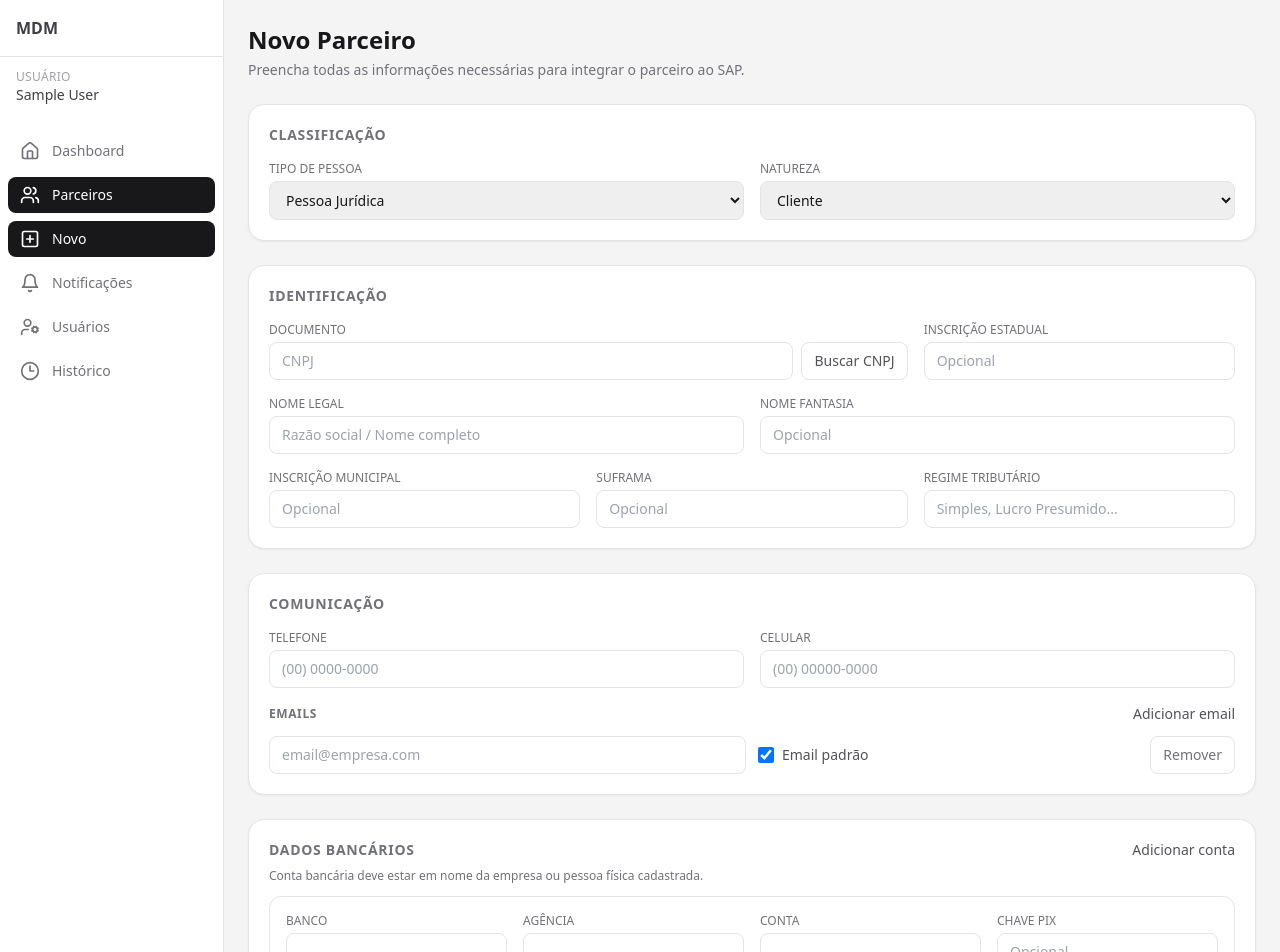
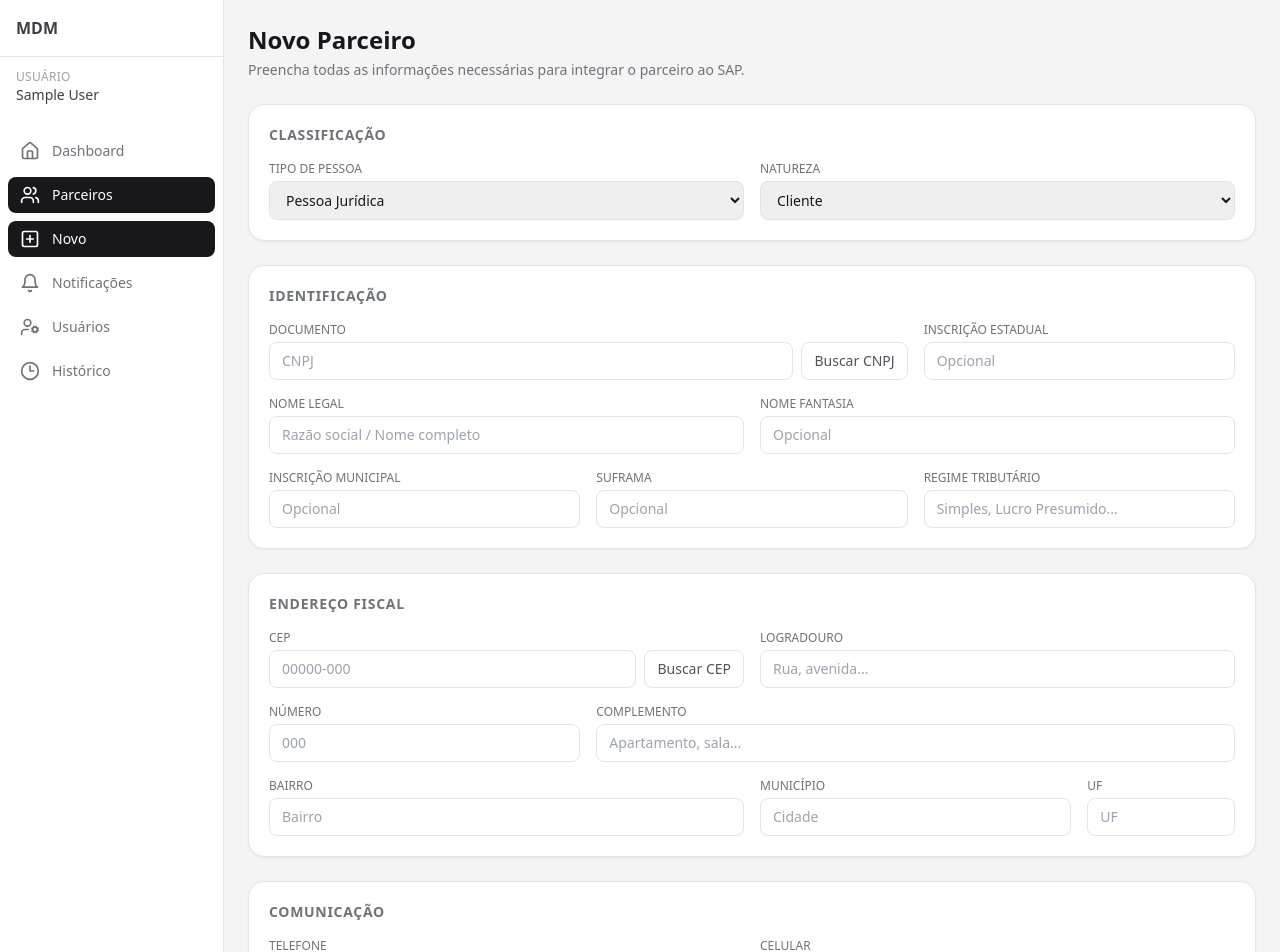
Before and after one commit to ocaiomurillo/mdm-platform, a Next.js app in the folder mdm-platform/apps/web/: page /partners/new in a window 1280 px wide. Shown: the top 952 px of the page. Built offline with nearby package versions, Linux system fonts and the light colour scheme; sample sign-in values are in the browser's storage.

Commit message:
feat: restore partner address lookup

```diff
--- a/mdm-platform/apps/web/src/app/(protected)/partners/new/page.tsx
+++ b/mdm-platform/apps/web/src/app/(protected)/partners/new/page.tsx
@@ -121,6 +121,17 @@ type LookupResult = {
   inscricao_estadual?: string;
 };
 
+type ViaCepResponse = {
+  cep?: string;
+  logradouro?: string;
+  complemento?: string;
+  bairro?: string;
+  localidade?: string;
+  uf?: string;
+  ibge?: string;
+  erro?: boolean;
+};
+
 const natureMatches = (natureza: string, targets: Array<'cliente' | 'fornecedor'>) => {
   return targets.some((target) => natureza === target || natureza === 'ambos');
 };
@@ -130,6 +141,8 @@ export default function NewPartner() {
   const [docLoading, setDocLoading] = useState(false);
   const [docError, setDocError] = useState<string | null>(null);
   const [submitError, setSubmitError] = useState<string | null>(null);
+  const [cepLoading, setCepLoading] = useState(false);
+  const [cepError, setCepError] = useState<string | null>(null);
 
   const {
     register,
@@ -174,37 +187,106 @@ export default function NewPartner() {
   const requiresFornecedor = useMemo(() => natureMatches(natureza, ['fornecedor']), [natureza]);
   const requiresCliente = useMemo(() => natureMatches(natureza, ['cliente']), [natureza]);
 
+  const setFieldIfEmpty = <K extends keyof FormValues>(
+    field: K,
+    value: FormValues[K],
+    options?: { shouldValidate?: boolean; shouldDirty?: boolean; shouldTouch?: boolean }
+  ) => {
+    if (value === undefined || value === null) {
+      return;
+    }
+
+    if (typeof value === "string" && !value.trim()) {
+      return;
+    }
+
+    const currentValue = watch(field);
+    const isEmpty =
+      currentValue === undefined ||
+      currentValue === null ||
+      (typeof currentValue === "string" ? !currentValue.trim() : false);
+
+    if (isEmpty) {
+      setValue(field, value, options);
+    }
+  };
+
   const applyLookupData = (data: LookupResult) => {
     if (!data) return;
     if (data.nome) {
-      setValue("nome_legal", data.nome, { shouldValidate: true });
+      setFieldIfEmpty("nome_legal", data.nome, { shouldValidate: true });
       if (tipoPessoa === "PF") {
-        setValue("contato_nome", data.nome, { shouldValidate: true });
+        setFieldIfEmpty("contato_nome", data.nome, { shouldValidate: true });
       }
     }
     if (data.email) {
-      replaceEmails([{ endereco: data.email, padrao: true }]);
-      setValue("contato_email", data.email, { shouldValidate: true });
+      const emailEntries = watch("comunicacao_emails");
+      const hasEmail = emailEntries?.some((entry) => entry?.endereco && entry.endereco.trim());
+      if (!hasEmail) {
+        replaceEmails([{ endereco: data.email, padrao: true }]);
+      }
+      setFieldIfEmpty("contato_email", data.email, { shouldValidate: true });
     }
     if (data.telefone) {
-      setValue("telefone", data.telefone);
-      if (!watch("contato_fone")) {
-        setValue("contato_fone", data.telefone);
-      }
+      setFieldIfEmpty("telefone", data.telefone);
+      setFieldIfEmpty("contato_fone", data.telefone);
     }
     if (data.inscricao_estadual) {
-      setValue("ie", data.inscricao_estadual);
+      setFieldIfEmpty("ie", data.inscricao_estadual);
     }
     if (data.endereco) {
       const { cep, logradouro, numero, complemento, bairro, municipio, municipio_ibge, uf } = data.endereco;
-      if (cep) setValue("cep", cep, { shouldValidate: true });
-      if (logradouro) setValue("logradouro", logradouro, { shouldValidate: true });
-      if (numero) setValue("numero", `${numero}`, { shouldValidate: true });
-      if (complemento) setValue("complemento", complemento);
-      if (bairro) setValue("bairro", bairro, { shouldValidate: true });
-      if (municipio) setValue("municipio", municipio.toUpperCase(), { shouldValidate: true });
-      if (municipio_ibge) setValue("municipio_ibge", `${municipio_ibge}`);
-      if (uf) setValue("uf", `${uf}`.toUpperCase().slice(0, 2), { shouldValidate: true });
+      if (cep) setFieldIfEmpty("cep", cep, { shouldValidate: true });
+      if (logradouro) setFieldIfEmpty("logradouro", logradouro, { shouldValidate: true });
+      if (numero) setFieldIfEmpty("numero", `${numero}`, { shouldValidate: true });
+      if (complemento) setFieldIfEmpty("complemento", complemento);
+      if (bairro) setFieldIfEmpty("bairro", bairro, { shouldValidate: true });
+      if (municipio) setFieldIfEmpty("municipio", municipio.toUpperCase(), { shouldValidate: true });
+      if (municipio_ibge) setFieldIfEmpty("municipio_ibge", `${municipio_ibge}`);
+      if (uf) setFieldIfEmpty("uf", `${uf}`.toUpperCase().slice(0, 2), { shouldValidate: true });
+    }
+  };
+
+  const handleLookupCep = async () => {
+    const cepValue = watch("cep") || "";
+    if (!cepValue.trim()) {
+      setCepError(null);
+      return;
+    }
+
+    if (!validateCEP(cepValue)) {
+      setCepError("Informe um CEP válido para buscar.");
+      return;
+    }
+
+    setCepError(null);
+    setCepLoading(true);
+
+    try {
+      const digits = onlyDigits(cepValue);
+      const response = await axios.get<ViaCepResponse>(`https://viacep.com.br/ws/${digits}/json/`);
+      const data = response.data;
+
+      if (!data || data.erro) {
+        setCepError("CEP não encontrado.");
+        return;
+      }
+
+      applyLookupData({
+        endereco: {
+          cep: data.cep,
+          logradouro: data.logradouro,
+          complemento: data.complemento,
+          bairro: data.bairro,
+          municipio: data.localidade,
+          municipio_ibge: data.ibge,
+          uf: data.uf
+        }
+      });
+    } catch (error) {
+      setCepError("Não foi possível buscar o CEP.");
+    } finally {
+      setCepLoading(false);
     }
   };
 
@@ -436,7 +518,94 @@ export default function NewPartner() {
             </div>
           </section>
 
-          {/* remaining sections unchanged */}          <section className="rounded-2xl border border-zinc-200 bg-white p-5 shadow-sm">
+          <section className="rounded-2xl border border-zinc-200 bg-white p-5 shadow-sm">
+            <h2 className="text-sm font-semibold uppercase tracking-wider text-zinc-500">Endereço fiscal</h2>
+            <div className="mt-4 grid gap-4 md:grid-cols-6">
+              <div className="md:col-span-3">
+                <label className="mb-1 block text-xs font-medium uppercase text-zinc-500">CEP</label>
+                <div className="flex gap-2">
+                  <input
+                    {...register("cep")}
+                    onBlur={handleLookupCep}
+                    placeholder="00000-000"
+                    className="flex-1 rounded-lg border border-zinc-200 px-3 py-2 text-sm"
+                  />
+                  <button
+                    type="button"
+                    onClick={handleLookupCep}
+                    disabled={cepLoading}
+                    className="rounded-lg border border-zinc-200 px-3 py-2 text-sm font-medium text-zinc-600 transition-colors disabled:cursor-not-allowed disabled:opacity-60 hover:border-zinc-300 hover:bg-zinc-50"
+                  >
+                    {cepLoading ? "Buscando..." : "Buscar CEP"}
+                  </button>
+                </div>
+                {renderError("cep")}
+                {cepError && <p className="mt-1 text-sm text-red-600">{cepError}</p>}
+              </div>
+              <div className="md:col-span-3">
+                <label className="mb-1 block text-xs font-medium uppercase text-zinc-500">Logradouro</label>
+                <input
+                  {...register("logradouro")}
+                  className="w-full rounded-lg border border-zinc-200 px-3 py-2 text-sm"
+                  placeholder="Rua, avenida..."
+                />
+                {renderError("logradouro")}
+              </div>
+            </div>
+            <div className="mt-4 grid gap-4 md:grid-cols-6">
+              <div className="md:col-span-2">
+                <label className="mb-1 block text-xs font-medium uppercase text-zinc-500">Número</label>
+                <input
+                  {...register("numero")}
+                  className="w-full rounded-lg border border-zinc-200 px-3 py-2 text-sm"
+                  placeholder="000"
+                />
+                {renderError("numero")}
+              </div>
+              <div className="md:col-span-4">
+                <label className="mb-1 block text-xs font-medium uppercase text-zinc-500">Complemento</label>
+                <input
+                  {...register("complemento")}
+                  className="w-full rounded-lg border border-zinc-200 px-3 py-2 text-sm"
+                  placeholder="Apartamento, sala..."
+                />
+              </div>
+            </div>
+            <div className="mt-4 grid gap-4 md:grid-cols-6">
+              <div className="md:col-span-3">
+                <label className="mb-1 block text-xs font-medium uppercase text-zinc-500">Bairro</label>
+                <input
+                  {...register("bairro")}
+                  className="w-full rounded-lg border border-zinc-200 px-3 py-2 text-sm"
+                  placeholder="Bairro"
+                />
+                {renderError("bairro")}
+              </div>
+              <div className="md:col-span-2">
+                <label className="mb-1 block text-xs font-medium uppercase text-zinc-500">Município</label>
+                <input
+                  {...register("municipio")}
+                  className="w-full rounded-lg border border-zinc-200 px-3 py-2 text-sm"
+                  placeholder="Cidade"
+                />
+                {renderError("municipio")}
+              </div>
+              <div>
+                <label className="mb-1 block text-xs font-medium uppercase text-zinc-500">UF</label>
+                <input
+                  {...register("uf")}
+                  maxLength={2}
+                  className="w-full rounded-lg border border-zinc-200 px-3 py-2 text-sm uppercase"
+                  placeholder="UF"
+                />
+                {renderError("uf")}
+              </div>
+            </div>
+            <input type="hidden" {...register("municipio_ibge")} />
+            {renderError("municipio_ibge")}
+          </section>
+
+          <section className="rounded-2xl border border-zinc-200 bg-white p-5 shadow-sm">
             <div className="flex items-center justify-between">
               <h2 className="text-sm font-semibold uppercase tracking-wider text-zinc-500">Comunicação</h2>
             </div>
```
